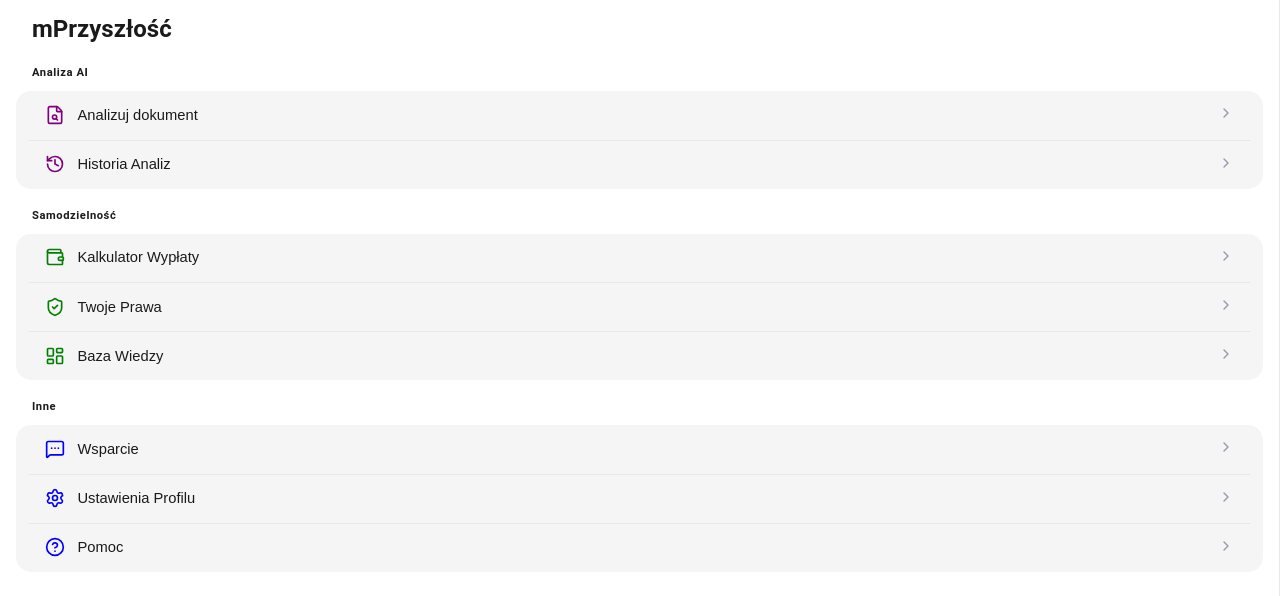
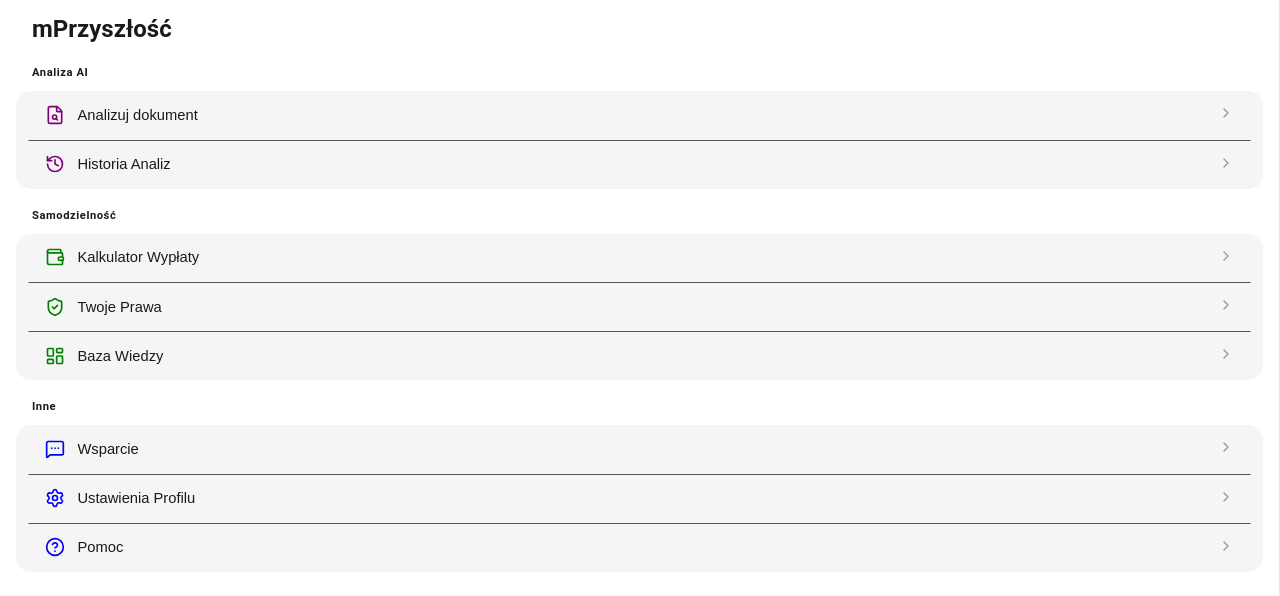
Before and after one commit to Dzanoo/Hackcarpathia, a Next.js app in the folder frontend/: page / in a window 1280 px wide. Shown: the top 596 px of the page. Built offline with nearby package versions, Linux system fonts and the light colour scheme.

Commit message:
border-top color change

```diff
--- a/frontend/app/globals.css
+++ b/frontend/app/globals.css
@@ -117,7 +117,7 @@ body {
   gap: 12px;
   padding: 0.85rem 1rem;
   border: 1px solid transparent;
-  border-top: 1px solid #e8e8e8;
+  border-top: 1px solid #565454;
   background-color: transparent;
   color: var(--service-text);
   cursor: pointer;
```
